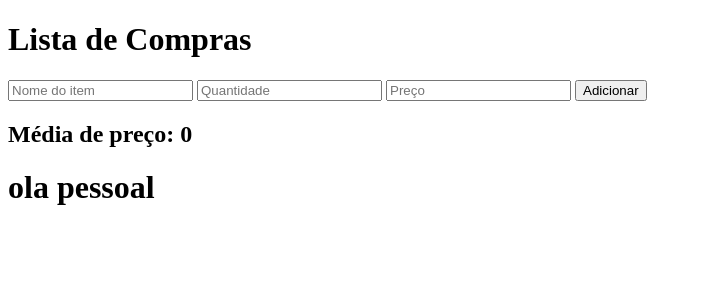
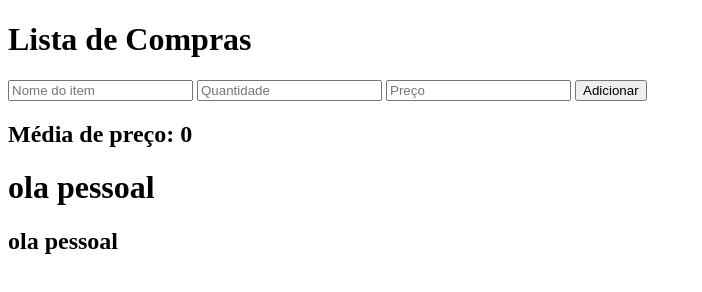
Before and after one commit to Erick200723/Projeto-compras-praticas.USP, a plain HTML site: page Public/index.html in a window 1280 px wide. Shown: the whole page, without its empty margins (0-702 px from the left). Drawn offline with Linux system fonts and the light colour scheme.

Commit message:
ola pessoal

```diff
--- a/Public/index.html
+++ b/Public/index.html
@@ -14,5 +14,6 @@
     <ul id="lista"></ul>
     <h2>Média de preço: <span id="media">0</span></h2>
     <h1>ola pessoal</h1>
+    <h2>ola pessoal</h2>
 </body>
 </html>
```
